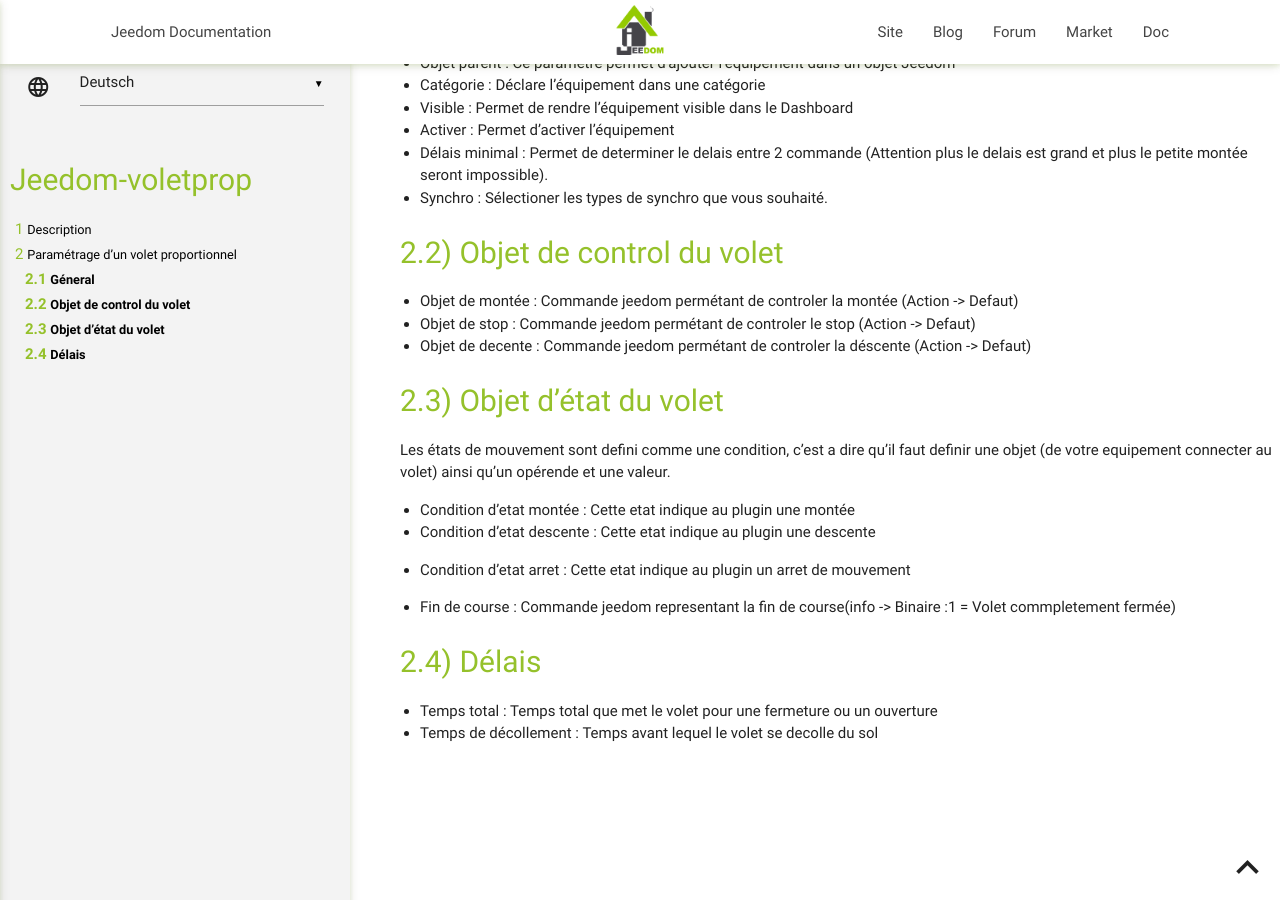
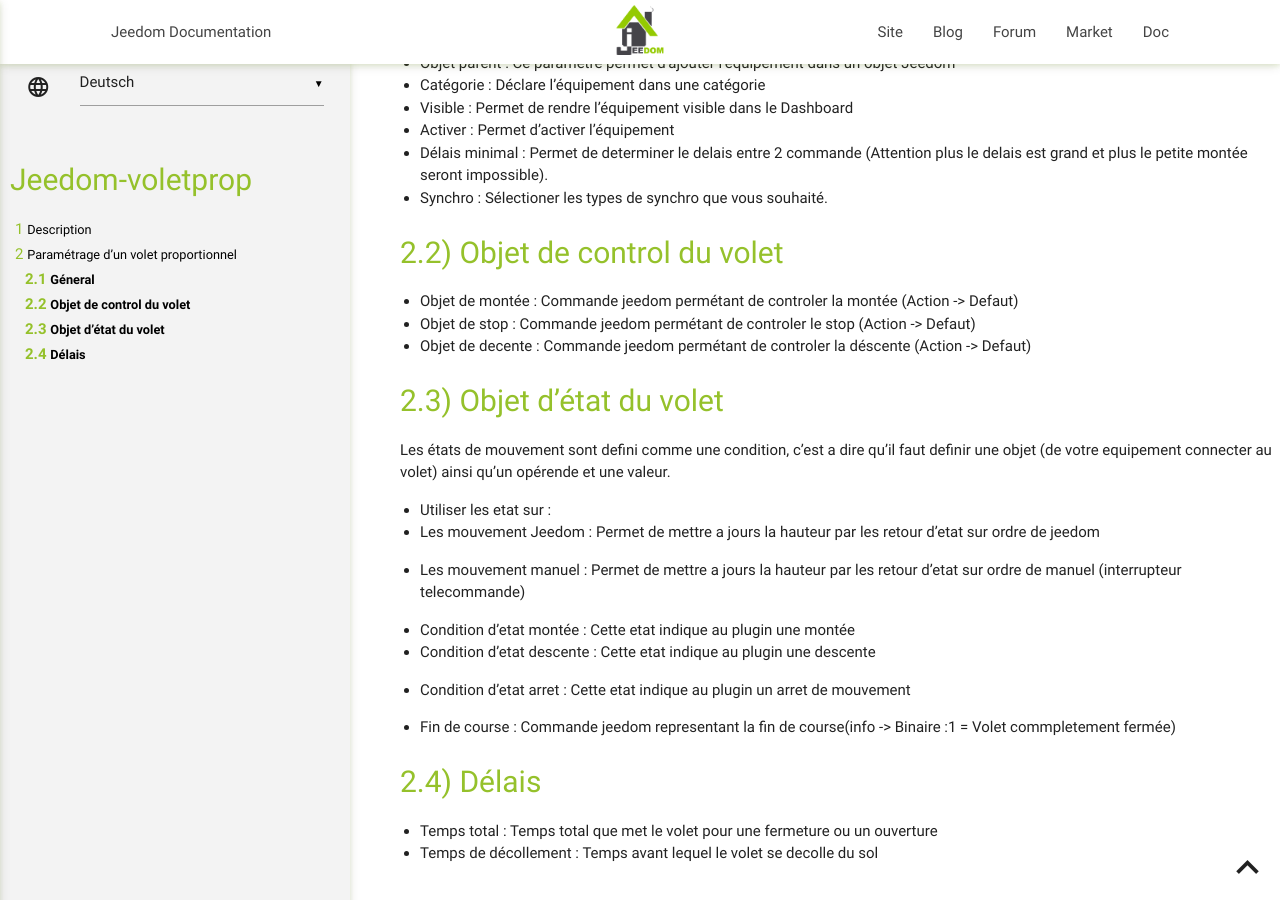
Before and after one commit to mika-nt28/Jeedom-voletProp, a Jekyll site: the page built from docs/de_DE/index.md, in a window 1280 px wide and 900 px high, scrolled down 694 px. Built offline with Jekyll 4.4.1, drawn with Linux system fonts in a browser that asks for light colours; our own code applies the rules of GitHub Pages for plain Markdown files.

Commit message:
[ROBOT] Action all

```diff
--- a/docs/de_DE/index.md
+++ b/docs/de_DE/index.md
@@ -31,6 +31,9 @@ Objet d'état du volet
 ---
 
 Les états de mouvement sont defini comme une condition, c'est a dire qu'il faut definir une objet (de votre equipement connecter au volet) ainsi qu'un opérende et une valeur.
+* Utiliser les etat sur :
+ * Les mouvement Jeedom : Permet de mettre a jours la hauteur par les retour d'etat sur ordre de jeedom
+ * Les mouvement manuel : Permet de mettre a jours la hauteur par les retour d'etat sur ordre de manuel (interrupteur telecommande)
 
 * Condition d'etat montée : Cette etat indique au plugin une montée
 * Condition d'etat descente  : Cette etat indique au plugin une descente
```
Also changed, not shown: docs/en_US/index.md (+3 -0 lines), docs/es_ES/index.md (+3 -0 lines).
